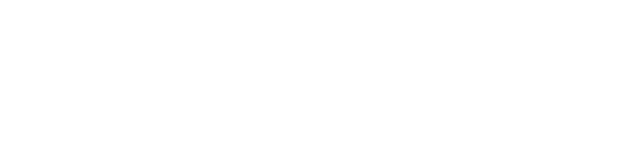
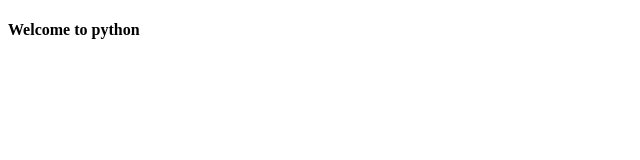
Before and after one commit to Shrey-developer/proj1, a plain HTML site: page tiwari.html in a window 1280 px wide. Shown: the whole page, without its empty margins (0-640 px from the left). Drawn offline with Linux system fonts and the light colour scheme.

Commit message:
Update tiwari.html

```diff
--- a/tiwari.html
+++ b/tiwari.html
@@ -6,6 +6,6 @@
     <title>Document</title>
 </head>
 <body>
-
+    <h4>Welcome to python</h4>
 </body>
 </html>
```
